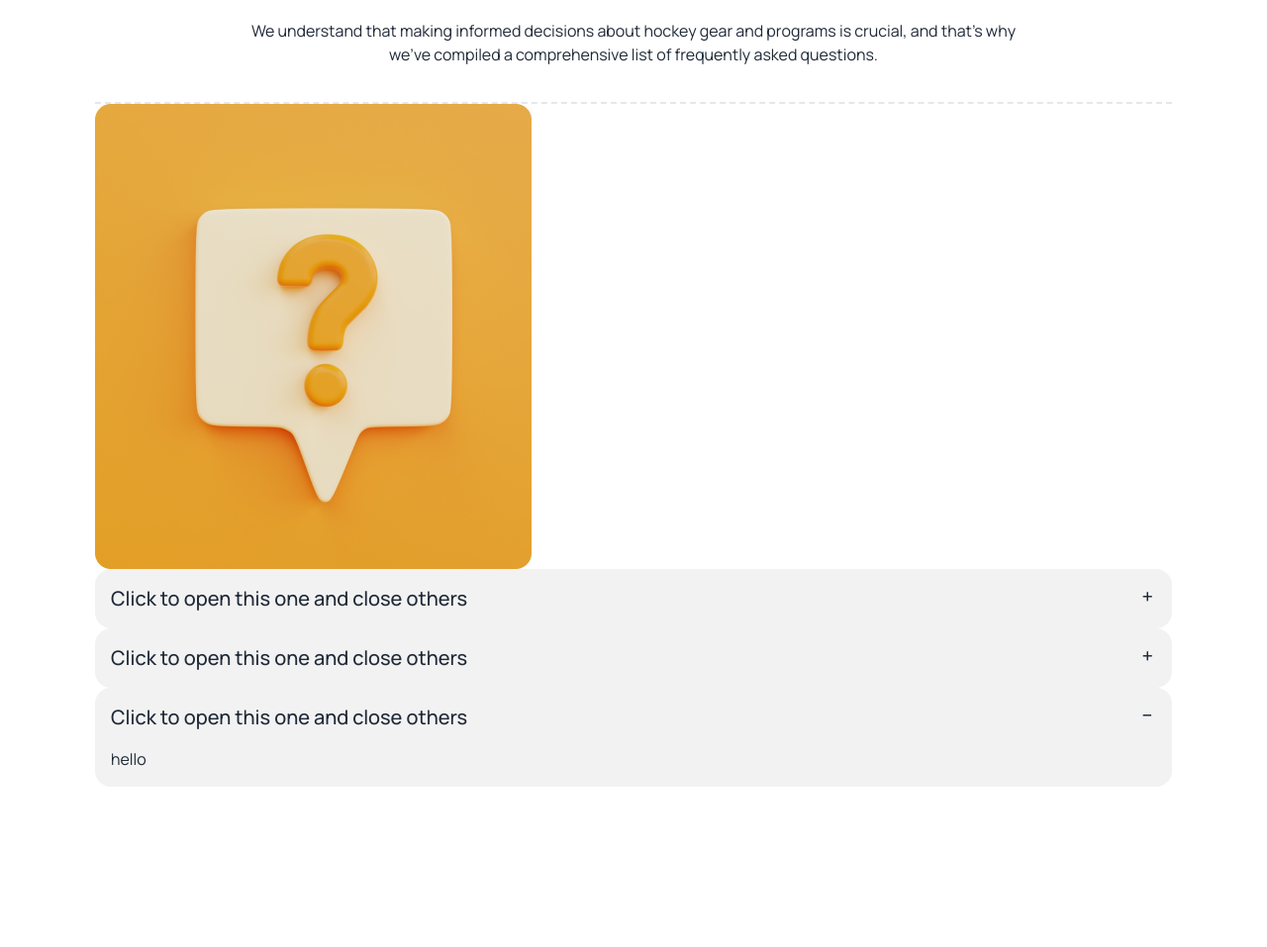
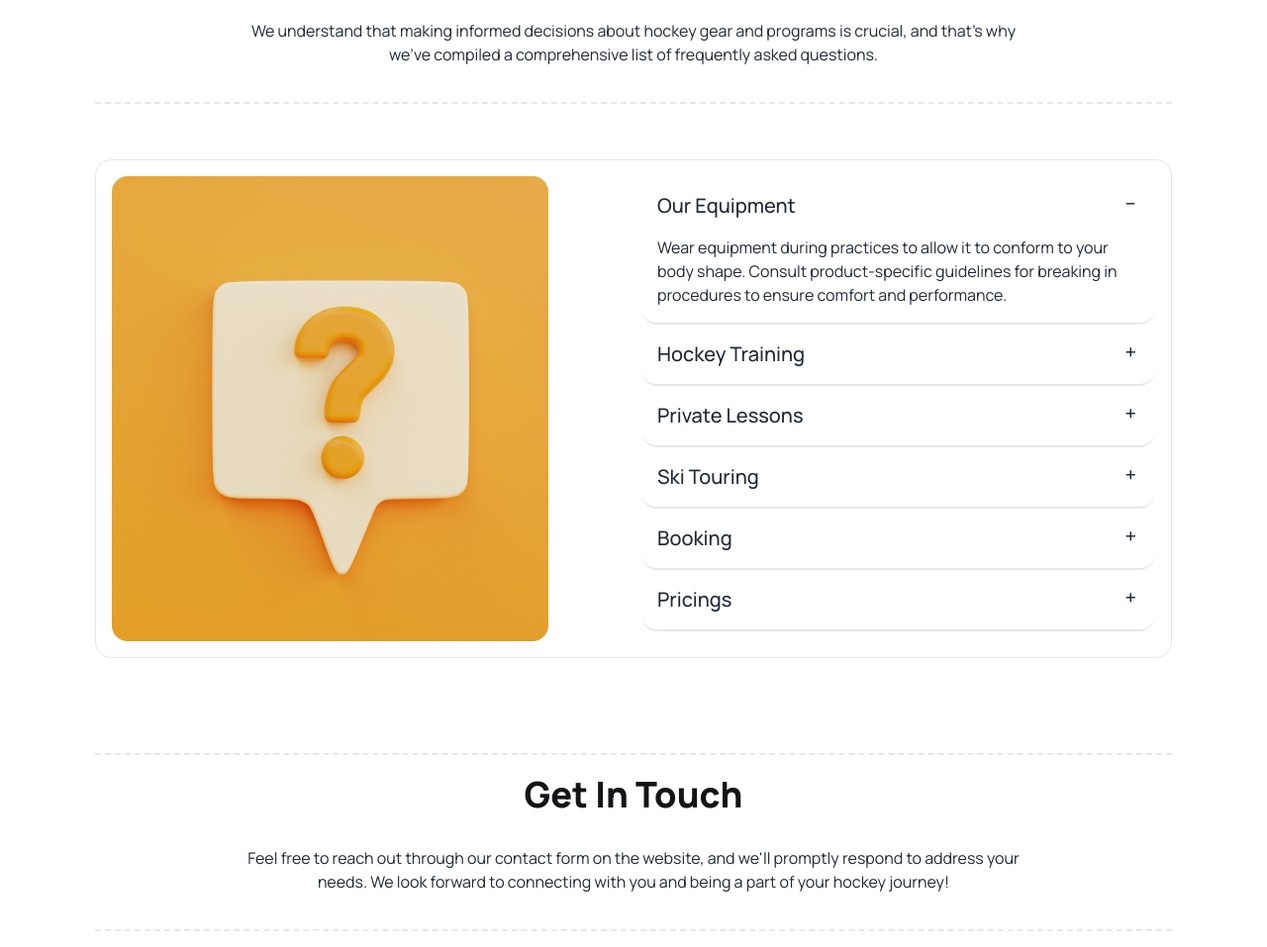
Before and after one commit to lilycm/hockey-web, a plain HTML site: page index.html in a window 1280 px wide. Shown: the part 3653-4610 px from the top of the page at 99% size. Before the commit the page ends 4464 px from the top, so only its background shows below. Drawn offline with nearby package versions, Linux system fonts and the light colour scheme.

Commit message:
complete Frequently asked section

```diff
--- a/index.html
+++ b/index.html
@@ -377,40 +377,92 @@
             </div>
             <div class="border-dashed border-b-2 lg:pt-5"></div>
 
-            <div>
-                <div>
-                    <img src="images/11.png" alt="">
+            <div class="bg-[rgba(19, 19, 24, 0.10)] border p-4 rounded-2xl flex flex-col gap-4 md:flex-col lg:flex-row mt-14">
+                <div class="flex-1">
+                    <img class="w-fit" src="images/11.png" alt="">
                 </div>
-                <div class="collapse collapse-plus bg-base-200">
+                <div class="flex-1">
+                    <div class="collapse collapse-plus border-b-2">
                         <input type="radio" name="my-accordion-3" checked="checked" />
                         <div class="collapse-title text-xl font-medium">
-                        Click to open this one and close others
+                            <p>Our Equipment</p>
                         </div>
                         <div class="collapse-content">
-                        <p>hello</p>
+                            <p>Wear equipment during practices to allow it to conform to your body shape. Consult
+                                product-specific guidelines for breaking in procedures to ensure comfort and
+                                performance.</p>
                         </div>
                     </div>
-                <div class="collapse collapse-plus bg-base-200">
-                    <input type="radio" name="my-accordion-3" checked="checked"/>
+                    <div class="collapse collapse-plus border-b-2">
+                        <input type="radio" name="my-accordion-3" />
                         <div class="collapse-title text-xl font-medium">
-                        Click to open this one and close others
+                            <p>Hockey Training</p>
                         </div>
                         <div class="collapse-content">
-                        <p>hello</p>
+                            <p>Warm up thoroughly before each session, focus on proper technique during exercises, and
+                                include flexibility and mobility exercises in your routine. Listen to your body and
+                                address any discomfort promptly.</p>
                         </div>
                     </div>
-                <div class="collapse collapse-plus bg-base-200">
-                    <input type="radio" name="my-accordion-3" checked="checked"/>
+                    <div class="collapse collapse-plus border-b-2">
+                        <input type="radio" name="my-accordion-3" />
                         <div class="collapse-title text-xl font-medium">
-                        Click to open this one and close others
+                            <p>Private Lessons</p>
                         </div>
                         <div class="collapse-content">
-                        <p>hello</p>
+                            <p>Private lessons provide personalized attention, allowing for focused skill development,
+                                targeted feedback, and accelerated improvement.</p>
+                        </div>
+                    </div>
+                    <div class="collapse collapse-plus border-b-2">
+                        <input type="radio" name="my-accordion-3" />
+                        <div class="collapse-title text-xl font-medium">
+                            <p>Ski Touring</p>
+                        </div>
+                        <div class="collapse-content">
+                            <p>Ski touring, also known as backcountry skiing, involves traveling over snow-covered
+                                terrain using skis. It often includes ascending and descending slopes away from groomed
+                                trails.</p>
+                        </div>
+                    </div>
+                    <div class="collapse collapse-plus border-b-2">
+                        <input type="radio" name="my-accordion-3" />
+                        <div class="collapse-title text-xl font-medium">
+                            <p>Booking</p>
+                        </div>
+                        <div class="collapse-content">
+                            <p>Booking is easy! Simply navigate to the "Schedule" or "Book Now" section on our website,
+                                select the desired clinic or session, and follow the prompts to complete your booking.
+                            </p>
+                        </div>
+                    </div>
+                    <div class="collapse collapse-plus border-b-2">
+                        <input type="radio" name="my-accordion-3" />
+                        <div class="collapse-title text-xl font-medium">
+                            <p>Pricings</p>
+                        </div>
+                        <div class="collapse-content">
+                            <p>Pricing may differ based on the program or session type. We may offer different rates for
+                                youth, adult, beginner, or advanced level sessions. Check the specific details on our
+                                website.</p>
+                        </div>
                     </div>
                 </div>
             </div>
         </section>
         <!-- FAQ section end -->
+
+        <!-- Contact  section start -->
+        <section class="mt-5 lg:mt-24">
+            <div class="border-dashed border-t-2 lg:pt-5"></div>
+            <div class="text-center space-y-4">
+                <h2 class="font-extrabold text-4xl text-[#131318]">Get In Touch</h2>
+                <p class="p-4 lg:w-3/4 mx-auto"> Feel free to reach out through our contact form on the website, and we'll promptly respond to address your needs. We look forward to connecting with you and being a part of your hockey journey!
+                </p>
+            </div>
+            <div class="border-dashed border-b-2 lg:pt-5"></div>
+        </section>
+        <!-- Contact  section end -->
     </main>
     <!-- main section end -->
 </body>
```
Lines whose indentation alone changed are shown as unchanged.
